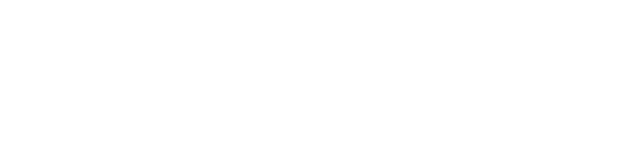
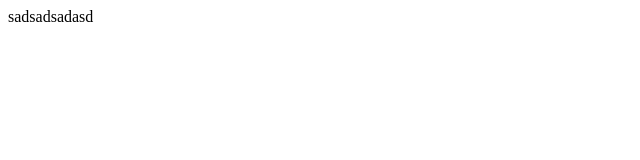
Before and after one commit to yyeon10/designhouse, a plain HTML site: page git_test/git_test.html in a window 1280 px wide. Shown: the whole page, without its empty margins (0-640 px from the left). Drawn offline with Linux system fonts and the light colour scheme.

Commit message:
git second_test

```diff
--- a/git_test/git_test.html
+++ b/git_test/git_test.html
@@ -7,6 +7,6 @@
     <title>Document</title>
 </head>
 <body>
-
+    sadsadsadasd
 </body>
 </html>
```
